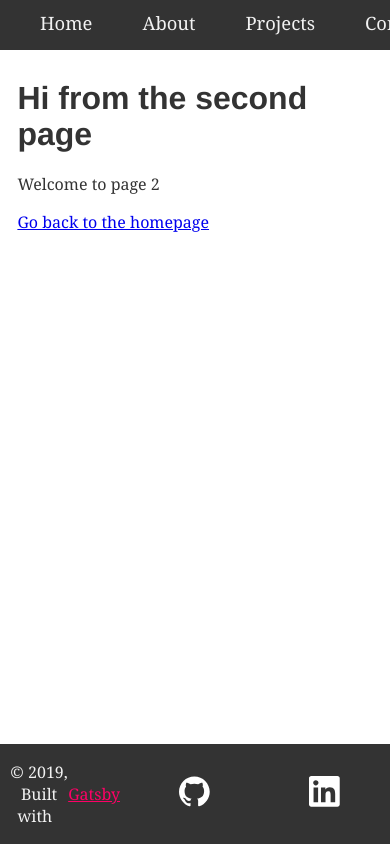
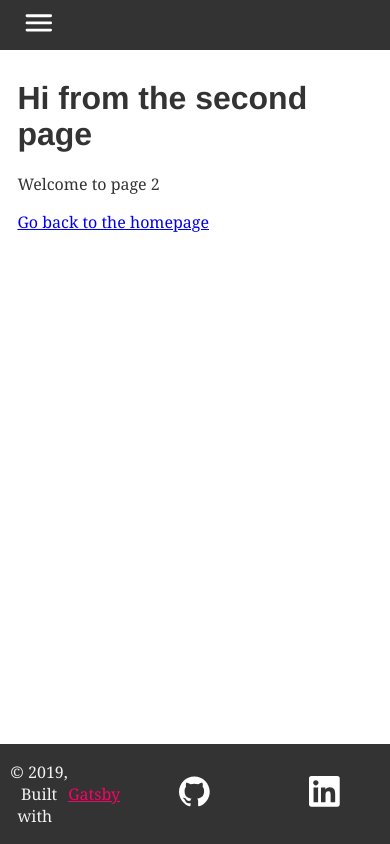
Before and after one commit to kellyhogan/kellyhogan.github.io, a Gatsby site: page /page-2 in a window 390 px wide. Built offline with nearby package versions, Linux system fonts and the light colour scheme; Gatsby itself is replaced by a stand-in of ours; what typography-theme-noriega would draw is missing.

Commit message:
Added media css rules for hamburger icon

```diff
--- a/src/components/Navbar.css
+++ b/src/components/Navbar.css
@@ -15,20 +15,16 @@ nav {
   top: -100px;
 }
 
-
 nav a {
   float: left;
   display: block;
   color: #f2f2f2;
   text-align: center;
-  padding: 15px;
   text-decoration: none;
 }
 
 
 nav a:hover {
-  background-color: #ddd;
-  /*color: black;*/
   color: #ff5b4d;
   margin: 0;
 }
@@ -54,7 +50,29 @@ nav a:hover {
   margin: 0;
 }
 
+.hidden-icon {
+  height: 100%;
+  flex: 1;
+  text-align: center;
+  display: flex;
+  justify-content: center;
+  align-items: center;
+  padding: 10px 10px 10px 25px;
+  margin: 0;
+  display: none;
+}
+
 .nav-li:hover {
-  /*background*/: #848484;
   color: #ff5b4d;
 }
+
+@media only screen and (max-width: 480px) {
+  .nav-li {
+    display: none;
+  }
+
+  .hidden-icon {
+    float: left;
+    display: block;
+  }
+}
--- a/src/components/Navbar.js
+++ b/src/components/Navbar.js
@@ -42,11 +42,21 @@ class Navbar extends React.Component {
     return (
       <nav id="navbar" className={this.handleClassName()}>
         <ul className="nav-ul">
-            <li className="nav-li">Home</li>
-            <li className="nav-li">About</li>
-            <li className="nav-li">Projects</li>
-            <li className="nav-li">Contact</li>
-            <li className="nav-li"><Hamburger /></li>
+            <li className="nav-li">
+              <a href="/">Home</a>
+            </li>
+            <li className="nav-li">
+              <a href="/">About</a>
+            </li>
+            <li className="nav-li">
+              <a href="/">Projects</a>
+            </li>
+            <li className="nav-li">
+              <a href="/">Contact</a>
+            </li>
+            <li className="hidden-icon">
+              <Hamburger />
+            </li>
         </ul>
       </nav>
     );
```
